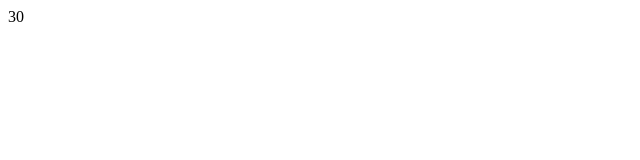
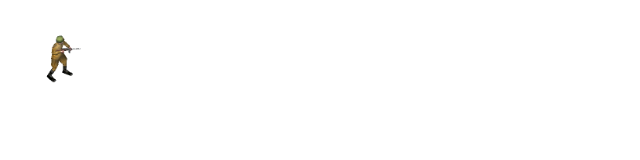
Before and after one commit to Taqmuraz/JsExp, a plain HTML site: page index.html in a window 1280 px wide. Shown: the whole page, without its empty margins (0-640 px from the left). Drawn offline with Linux system fonts and the light colour scheme.

Commit message:
image demo

```diff
--- a/index.html
+++ b/index.html
@@ -1,4 +1,5 @@
 <head>
-    <script src="script.js"></script>
+    <script src="main.js"></script>
+    <canvas id="canvas" width="500" height="500"></canvas>
     <body onload="main()"></body>
 </head>
--- /dev/null
+++ b/main.js
@@ -0,0 +1,67 @@
+const inputMap = { };
+const inputVector = action =>
+{
+    var x = 0, y = 0;
+    if(inputMap['w']) y++;
+    if(inputMap['d']) x++;
+    if(inputMap['s']) y--;
+    if(inputMap['a']) x--;
+    action(x, y);
+};
+const time = () => Date.now() * 0.001;
+const start = time();
+const localTime = () => time() - start;
+const deltaTime =
+{
+    last:0,
+    update()
+    {
+        var t = localTime();
+        var d = t - this.last;
+        this.last = t;
+        return d;
+    }
+};
+const inputPositionXY = { x:0, y:0 }, inputPosition = action =>
+{
+    var xy = inputPositionXY;
+    inputVector((x, y) =>
+    {
+        var d = deltaTime.update();
+        xy.x += x * d;
+        xy.y += y * d;
+    });
+    action(xy.x, xy.y);
+};
+const vector = source =>
+{
+    var x = 0, y = 0;
+    source((sx, sy) =>
+    {
+        x = sx;
+        y = sy;
+    });
+    return action => action(x, y);
+};
+const main = () =>
+{
+    window.addEventListener('keydown', e => inputMap[e.key] = true);
+    window.addEventListener('keyup', e => inputMap[e.key] = false);
+    var canvas = document.getElementById('canvas');
+    image = new Image(256, 256);
+    image.onload = () => draw(canvas);
+    image.src = "player.png";
+};
+const draw = canvas =>
+{
+    var g = canvas.getContext("2d");
+    canvas.width = window.innerWidth;
+    canvas.height = window.innerHeight;
+    if(g)
+    {
+        var pos = vector(inputPosition);
+        g.reset();
+        pos((x, y) => g.drawImage(image, x * 300, -y * 300, 100, 100));
+    }
+    window.setTimeout(() => draw(canvas), 20);
+};
--- a/script.js
+++ /dev/null
@@ -1,12 +0,0 @@
-function main()
-{
-    const ctor = (a, b) =>
-    ({
-        first: a,
-        second: b,
-        total: () => a + b,
-    });
-    const label = document.createElement("label");
-    label.innerHTML = ctor(10, 20).total();
-    document.getElementsByTagName("body")[0].appendChild(label);
-}
```
Also changed, not shown: player.png (added).
